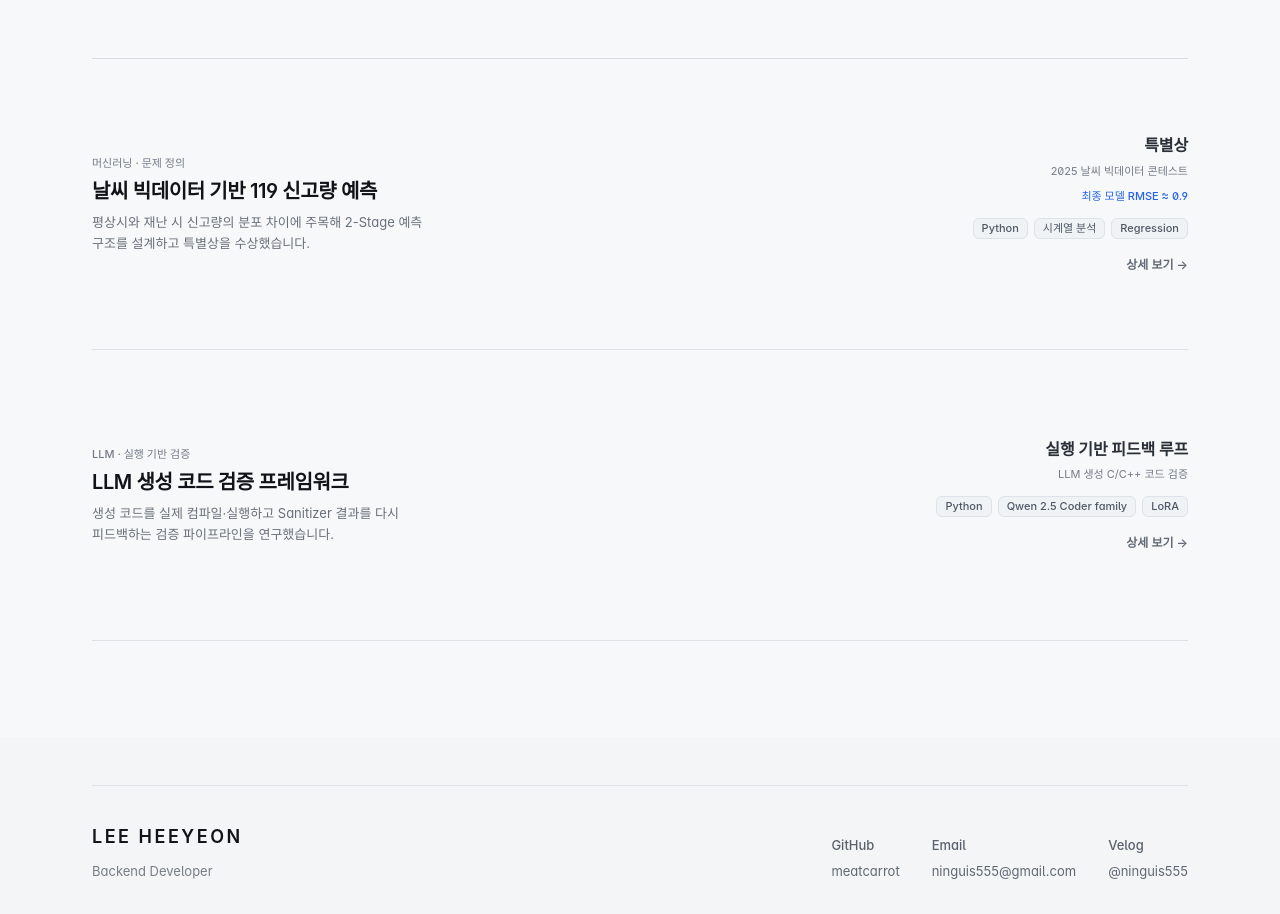
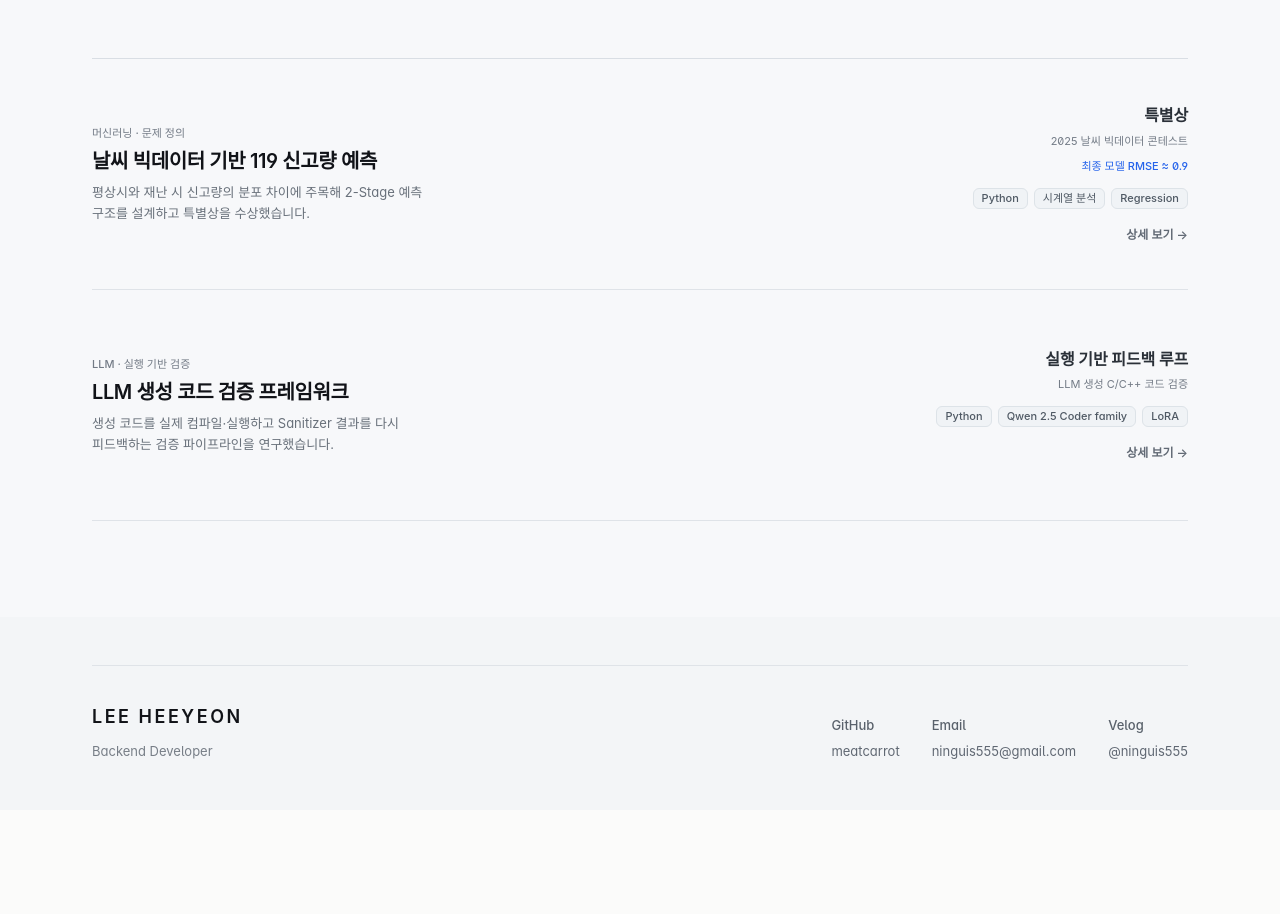
Before and after one commit to meatcarrot/meatcarrot.github.io, a Next.js app: page / in a window 1280 px wide. Shown: the part 2486-3400 px from the top of the page. After the commit the page ends 3296 px from the top, so only its background shows below. Built offline with nearby package versions, Linux system fonts and the light colour scheme; a web font is replaced by a local one.

Commit message:
Shrink compact secondary project diagrams

```diff
--- a/components/project-flow-diagram.tsx
+++ b/components/project-flow-diagram.tsx
@@ -599,14 +599,14 @@ function compactOther(project: string, vertical = false): FlowConfig {
     ? ["기상·119 데이터", "극단 상황 분류", "평상시 회귀", "재난시 회귀"]
     : ["코드 생성", "실행·오류 분석", "리뷰·피드백", "코드 개선"]
   const positions = vertical
-    ? [[0, 0], [0, 110], [0, 220], [0, 330]]
-    : weather ? [[0, 65], [205, 65], [450, 0], [450, 130]] : [[0, 0], [240, 0], [240, 140], [0, 140]]
-  const nodes = labels.map((title, i) => N(`c${i}`, positions[i][0], positions[i][1], title, undefined, i === 1 ? "state" : i === 3 ? "output" : "process", vertical ? 260 : 175))
+    ? [[0, 0], [0, 90], [0, 180], [0, 270]]
+    : weather ? [[0, 50], [190, 50], [410, 0], [410, 100]] : [[0, 0], [215, 0], [215, 105], [0, 105]]
+  const nodes = labels.map((title, i) => N(`c${i}`, positions[i][0], positions[i][1], title, undefined, i === 1 ? "state" : i === 3 ? "output" : "process", vertical ? 235 : 160))
   const down = { sourceHandle: "s-bottom", targetHandle: "t-top" }
   const edges = weather
     ? [E("c01", "c0", "c1", vertical ? down : {}), E("c12", "c1", "c2", { ...(vertical ? down : {}), label: "평상시" }), E("c13", "c1", "c3", { ...(vertical ? { sourceHandle: "s-right", targetHandle: "t-right" } : {}), label: "재난", accent: true })]
     : [E("c01", "c0", "c1", vertical ? down : {}), E("c12", "c1", "c2", down), E("c23", "c2", "c3", { ...(vertical ? down : { sourceHandle: "s-left", targetHandle: "t-right" }), accent: true }), E("c30", "c3", "c0", { sourceHandle: vertical ? "s-left" : "s-top", targetHandle: vertical ? "t-left" : "t-bottom", dashed: true, label: "재검증" })]
-  return { nodes, edges, height: vertical ? 455 : 250 }
+  return { nodes, edges, height: vertical ? 365 : 190 }
 }
 
 function mobile(project: string, variant: "hero" | "home" | "compact" | "detail"): FlowConfig {
```
